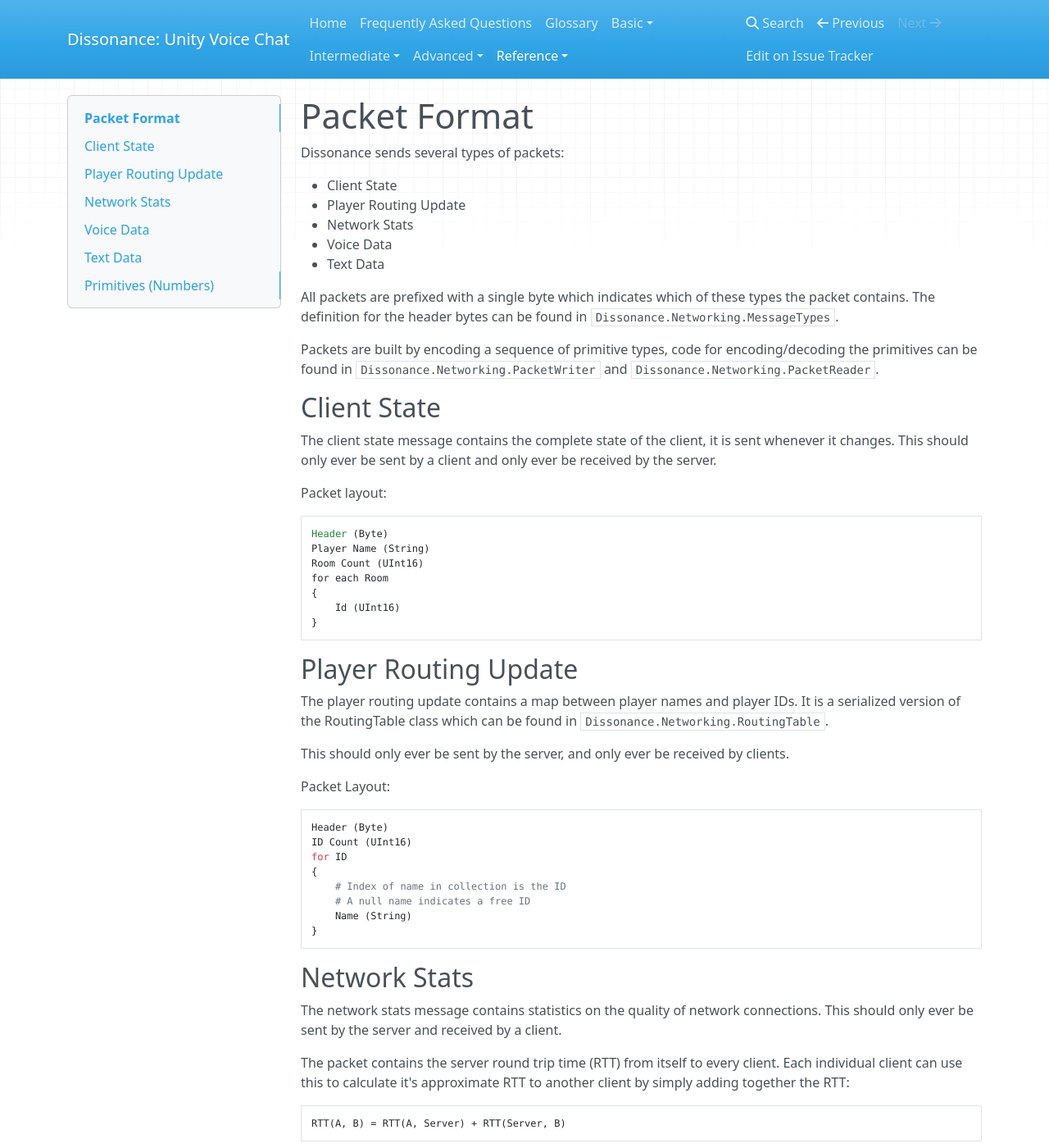
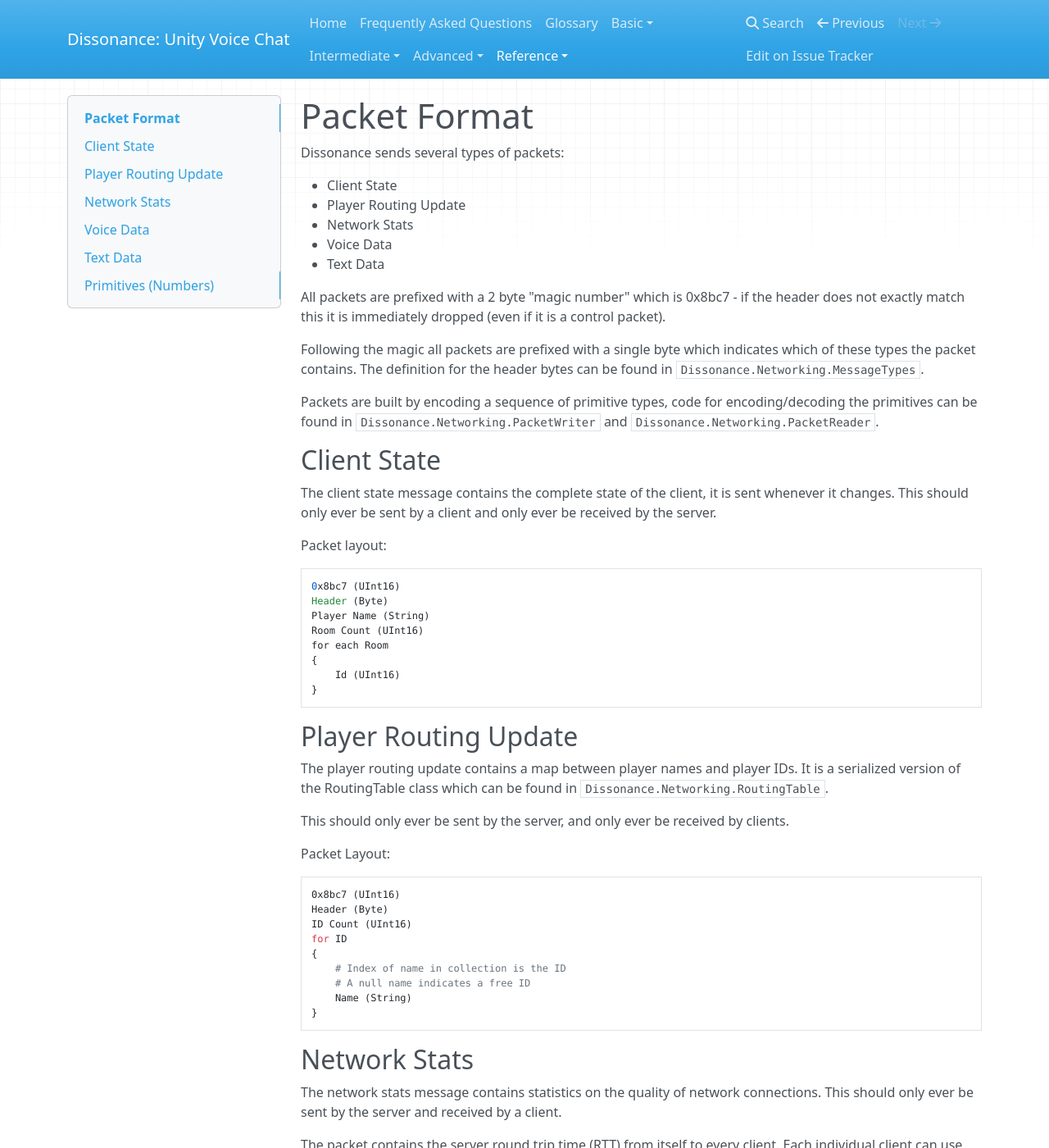
Before and after one commit to Placeholder-Software/Dissonance, an MkDocs documentation site: the page built from docs/Reference/Networking/Packet Format.md, in a window 1280 px wide and 1400 px high. Shown: the whole window at 82% size. Built offline with MkDocs 1.6.1, drawn with Linux system fonts in a browser that asks for light colours; nearby versions of some CDN libraries; old or Windows-style settings are respelled for this version of MkDocs; some of the changed text lies outside the part shown.

Commit message:
Modified packet format docs to reflect the magic header value (added in PUN integration branch)
Signed-off-by: Martin Evans <martindevans@gmail.com>

````diff
--- a/docs/Reference/Networking/Packet Format.md
+++ b/docs/Reference/Networking/Packet Format.md
@@ -8,7 +8,9 @@
  - Voice Data
  - Text Data
 
-All packets are prefixed with a single byte which indicates which of these types the packet contains. The definition for the header bytes can be found in `Dissonance.Networking.MessageTypes`.
+All packets are prefixed with a 2 byte "magic number" which is 0x8bc7 - if the header does not exactly match this it is immediately dropped (even if it is a control packet).
+
+Following the magic all packets are prefixed with a single byte which indicates which of these types the packet contains. The definition for the header bytes can be found in `Dissonance.Networking.MessageTypes`.
 
 Packets are built by encoding a sequence of primitive types, code for encoding/decoding the primitives can be found in `Dissonance.Networking.PacketWriter` and `Dissonance.Networking.PacketReader`.
 
@@ -19,6 +21,7 @@
 Packet layout:
 
 ```
+0x8bc7 (UInt16)
 Header (Byte)
 Player Name (String)
 Room Count (UInt16)
@@ -37,6 +40,7 @@
 Packet Layout:
 
 ```
+0x8bc7 (UInt16)
 Header (Byte)
 ID Count (UInt16)
 for ID
@@ -60,6 +64,7 @@
 Packet layout:
 
 ```
+0x8bc7 (UInt16)
 Header (Byte)
 Connection Count (UInt16)
 for each Connection
@@ -76,6 +81,7 @@
 Packet layout:
 
 ```
+0x8bc7 (UInt16)
 Header (Byte)
 Unused (Byte)
 Sender Id (UInt16)
@@ -97,6 +103,7 @@
 A text data packet contains a single text chat message. Clients send these to the server which then relays them on to the necessary clients.
 
 ```
+0x8bc7 (UInt16)
 Header (Byte)
 Bitfield (Byte) # see below for details
 Sender ID (UInt16)
````
Also changed, not shown: docs/Tutorial - Network Integration.md (added, +3 -0 lines).
